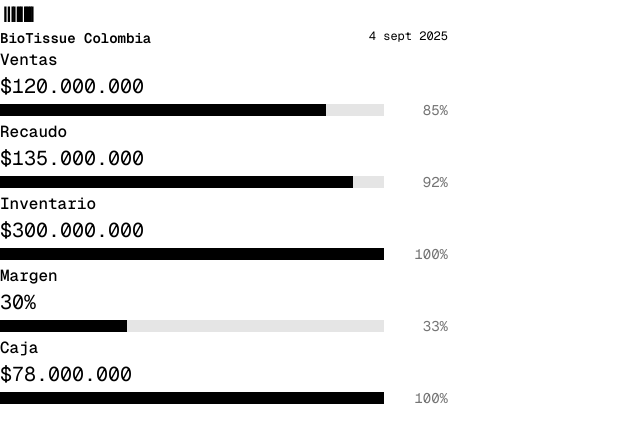
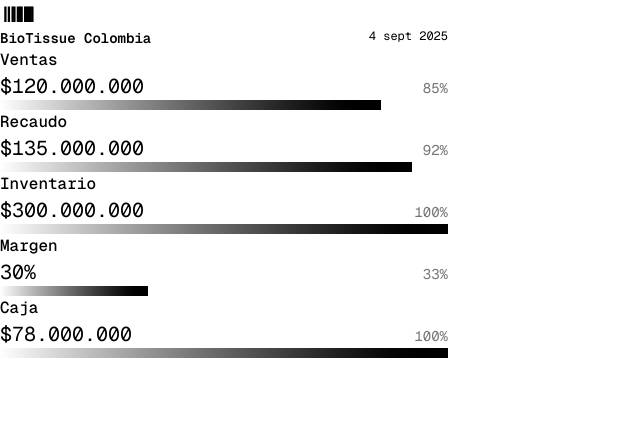
Before and after one commit to andreszapataq/pulse, a Next.js app: page / in a window 1280 px wide. Shown: the top 442 px of the page, without its empty margins (0-640 px from the left). Built offline with nearby package versions, Linux system fonts and the light colour scheme.

Commit message:
done progress bar

```diff
--- a/app/page.tsx
+++ b/app/page.tsx
@@ -16,22 +16,22 @@
       <h2 className="text-base font-medium mb-3">
         {title}
       </h2>
-      <div className="text-xl font-normal mb-4">
-        {value}
+      <div className="flex justify-between items-baseline mb-4">
+        <div className="text-xl font-normal">
+          {value}
+        </div>
+        {percentage && (
+          <span className="text-sm font-normal text-gray-500">
+            {percentage}
+          </span>
+        )}
       </div>
       {showProgressBar && (
-        <div className="flex items-center gap-4">
-          <div className="flex-1 h-3" style={{ backgroundColor: '#e5e5e5' }}>
-            <div
-              className="bg-black h-3 transition-all duration-300"
-              style={{ width: getProgressWidth() }}
-            />
-          </div>
-          {percentage && (
-            <span className="text-sm min-w-[3rem] text-right font-normal text-gray-500">
-              {percentage}
-            </span>
-          )}
+        <div className="w-full h-[10px]">
+          <div
+            className="bg-linear-to-r from-background to-foreground h-full"
+            style={{ width: getProgressWidth() }}
+          />
         </div>
       )}
     </div>
```
